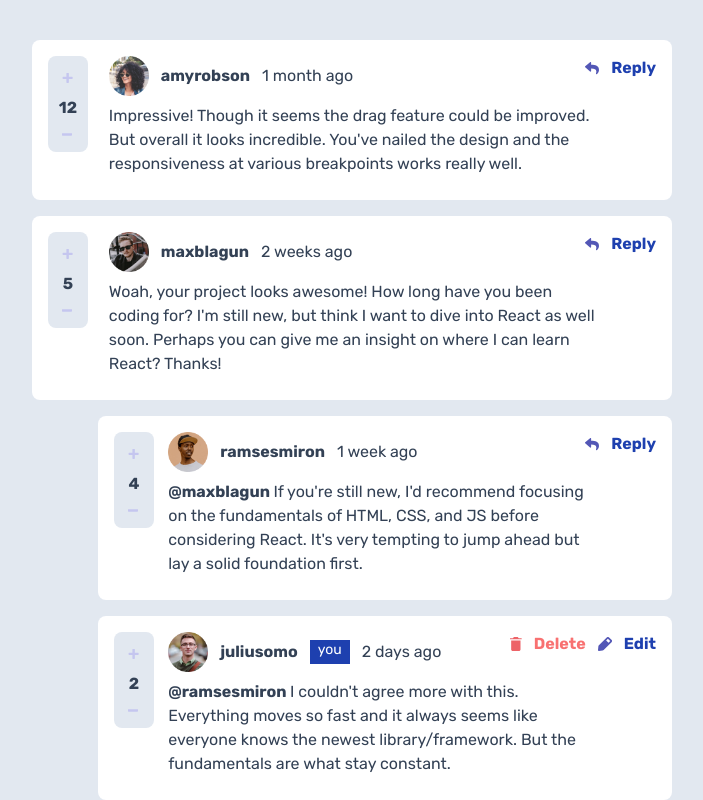
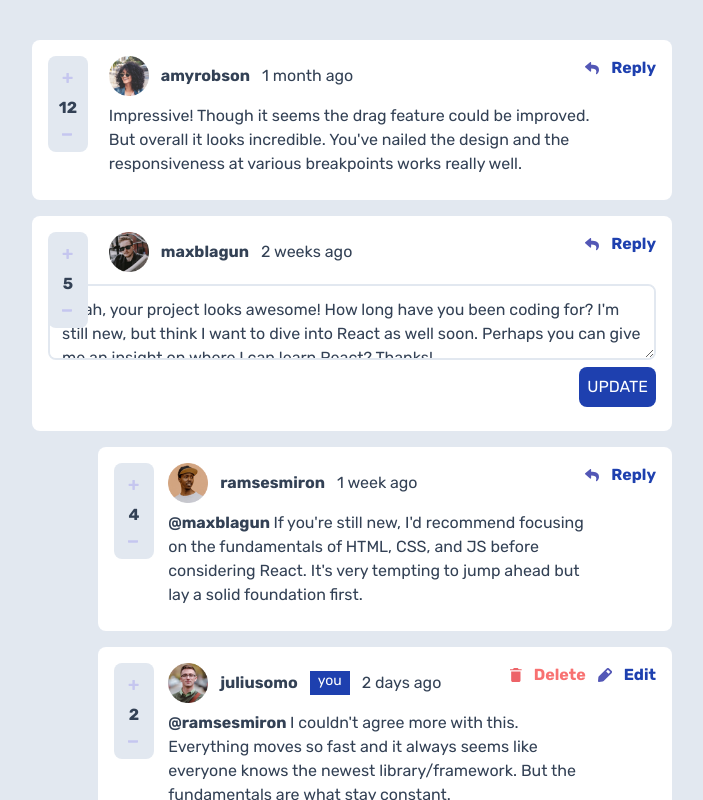
Before and after one commit to Paienobe/comments-app-ts, a React (Create React App) app: page / in a window 1280 px wide. Both pictures are taken after a click on the element "Edit". Shown: the top 800 px of the page, without its empty margins (288-991 px from the left). Built offline with nearby package versions, Linux system fonts and the light colour scheme.

Commit message:
added functions for editing comments

```diff
--- a/src/components/Comments/Comment.tsx
+++ b/src/components/Comments/Comment.tsx
@@ -6,6 +6,7 @@ import Options from './Options'
 import User from './User'
 import Votes from './Votes'
 import ReplyOrEditInput from '../ReplyOrEditInput'
+import EditInput from './EditInput'
 
 type CommentProps = {
   id: number
@@ -28,12 +29,17 @@ const Comment = ({
 }: CommentProps) => {
   const [makeReply, setMakeReply] = useState(false)
   const [replyAReply, setReplyAReply] = useState(false)
+  const [isEditing, setIsEditing] = useState(false)
 
   return (
     <>
       <div className='bg-white p-4 rounded-lg mb-4 text-slate-700 relative min-h-[10rem]'>
         <User {...user} createdAt={createdAt} />
-        <Content replyingTo='' content={content} />
+        {!isEditing ? (
+          <Content replyingTo='' content={content} />
+        ) : (
+          <EditInput content={content} id={id} setIsEditing={setIsEditing} />
+        )}
         <div className='flex items-center justify-between sm:absolute sm:left-4 sm:right-4 sm:top-4 sm:items-start'>
           <Votes score={score} id={id} isAReply={false} />
           <Options
@@ -43,6 +49,7 @@ const Comment = ({
             setMakeReply={setMakeReply}
             isAReply={false}
             setReplyAReply={setReplyAReply}
+            setIsEditing={setIsEditing}
           />
         </div>
       </div>
@@ -64,6 +71,7 @@ const Comment = ({
               {...reply}
               setIDofComment={setIDofComment}
               setMakeReply={setMakeReply}
+              setIsEditing={setIsEditing}
             />
           )
         })}
--- /dev/null
+++ b/src/components/Comments/EditInput.tsx
@@ -0,0 +1,45 @@
+import React, { useState } from 'react'
+import { useGlobalContext } from '../../context/context'
+
+const EditInput = ({
+  content,
+  id,
+  setIsEditing,
+}: {
+  content: string
+  id: number
+  setIsEditing: React.Dispatch<React.SetStateAction<boolean>>
+}) => {
+  const globalContext = useGlobalContext()
+  const dispatch = globalContext?.dispatch!
+  const [editContent, setEditContent] = useState(content)
+  const editComment = () => {
+    return dispatch({
+      type: 'EDIT_COMMENT',
+      payload: { id, content: editContent },
+    })
+  }
+  return (
+    <form
+      className='mt-3 mb-2'
+      onSubmit={(e) => {
+        e.preventDefault()
+        editComment()
+        setIsEditing(false)
+      }}
+    >
+      <textarea
+        className=' border-slate-200 border-2 w-full p-3 rounded-lg'
+        value={editContent}
+        onChange={(e) => {
+          setEditContent(e.target.value)
+        }}
+      ></textarea>
+      <button className='bg-blue-800 text-white p-2 rounded-lg block ml-auto'>
+        UPDATE
+      </button>
+    </form>
+  )
+}
+
+export default EditInput
--- a/src/components/Comments/Options.tsx
+++ b/src/components/Comments/Options.tsx
@@ -12,6 +12,7 @@ const Options = ({
   setMakeReply,
   isAReply,
   setReplyAReply,
+  setIsEditing,
 }: {
   id: number
   username: string
@@ -19,6 +20,7 @@ const Options = ({
   setMakeReply: React.Dispatch<React.SetStateAction<boolean>>
   isAReply: boolean
   setReplyAReply: React.Dispatch<React.SetStateAction<boolean>>
+  setIsEditing: React.Dispatch<React.SetStateAction<boolean>>
 }) => {
   const globalContext = useGlobalContext()
   const currentUser = useGlobalContext()?.state.currentUser!
@@ -48,7 +50,12 @@ const Options = ({
             <img src={deleteIcon} alt='reply' />{' '}
             <p className='mx-3 text-red-400'>Delete</p>
           </div>
-          <div className='flex items-center hover:scale-105 cursor-pointer transition'>
+          <div
+            className='flex items-center hover:scale-105 cursor-pointer transition'
+            onClick={() => {
+              setIsEditing(true)
+            }}
+          >
             <img src={editIcon} alt='reply' />{' '}
             <p className='mx-3 mr-0 text-blue-800'>Edit</p>
           </div>
--- a/src/components/Replies/Reply.tsx
+++ b/src/components/Replies/Reply.tsx
@@ -16,6 +16,7 @@ type ReplyProps = {
   user: UserType
   setIDofComment: React.Dispatch<React.SetStateAction<number>>
   setMakeReply: React.Dispatch<React.SetStateAction<boolean>>
+  setIsEditing: React.Dispatch<React.SetStateAction<boolean>>
 }
 
 const Reply = ({
@@ -27,6 +28,7 @@ const Reply = ({
   user,
   setIDofComment,
   setMakeReply,
+  setIsEditing,
 }: ReplyProps) => {
   const [replyAReply, setReplyAReply] = useState(false)
   return (
@@ -43,6 +45,7 @@ const Reply = ({
             setMakeReply={setMakeReply}
             isAReply
             setReplyAReply={setReplyAReply}
+            setIsEditing={setIsEditing}
           />
         </div>
       </div>
--- a/src/reducer/reducer.ts
+++ b/src/reducer/reducer.ts
@@ -19,14 +19,9 @@ type NewCommentAction = {
   payload: string
 }
 
-type NewReplyAction = {
-  type: 'ADD_REPLY' | 'EDIT_REPLY' | 'REPLY_A_REPLY'
+type NewReplyAndEditAction = {
+  type: 'ADD_REPLY' | 'EDIT_REPLY' | 'REPLY_A_REPLY' | 'EDIT_COMMENT'
   payload: { id: number; content: string }
-}
-
-type EditAction = {
-  type: 'EDIT_COMMENT'
-  payload: string | number
 }
 
 type DeleteAction = {
@@ -45,10 +40,9 @@ type VoteAction = {
 
 export type ActionType =
   | NewCommentAction
-  | EditAction
   | DeleteAction
   | VoteAction
-  | NewReplyAction
+  | NewReplyAndEditAction
 
 export const reducer = (state: StateType, action: ActionType) => {
   if (action.type === 'ADD_COMMENT') {
@@ -80,6 +74,26 @@ export const reducer = (state: StateType, action: ActionType) => {
     }
     return state
   } else if (action.type === 'EDIT_COMMENT') {
+    if (action.payload.content) {
+      const commentToBeEdited = state.comments.find((comment) => {
+        return comment.id === action.payload.id
+      })
+
+      const updateCommentContent = {
+        ...commentToBeEdited!,
+        content: action.payload.content,
+      }
+
+      const updatedComments = state.comments.map((comment) => {
+        if (comment.id === commentToBeEdited!.id) {
+          return updateCommentContent
+        } else return comment
+      })
+
+      const updatedState = { ...state, comments: updatedComments }
+
+      return updatedState
+    }
     return state
   } else if (action.type === 'ADD_REPLY') {
     if (action.payload.content) {
```
